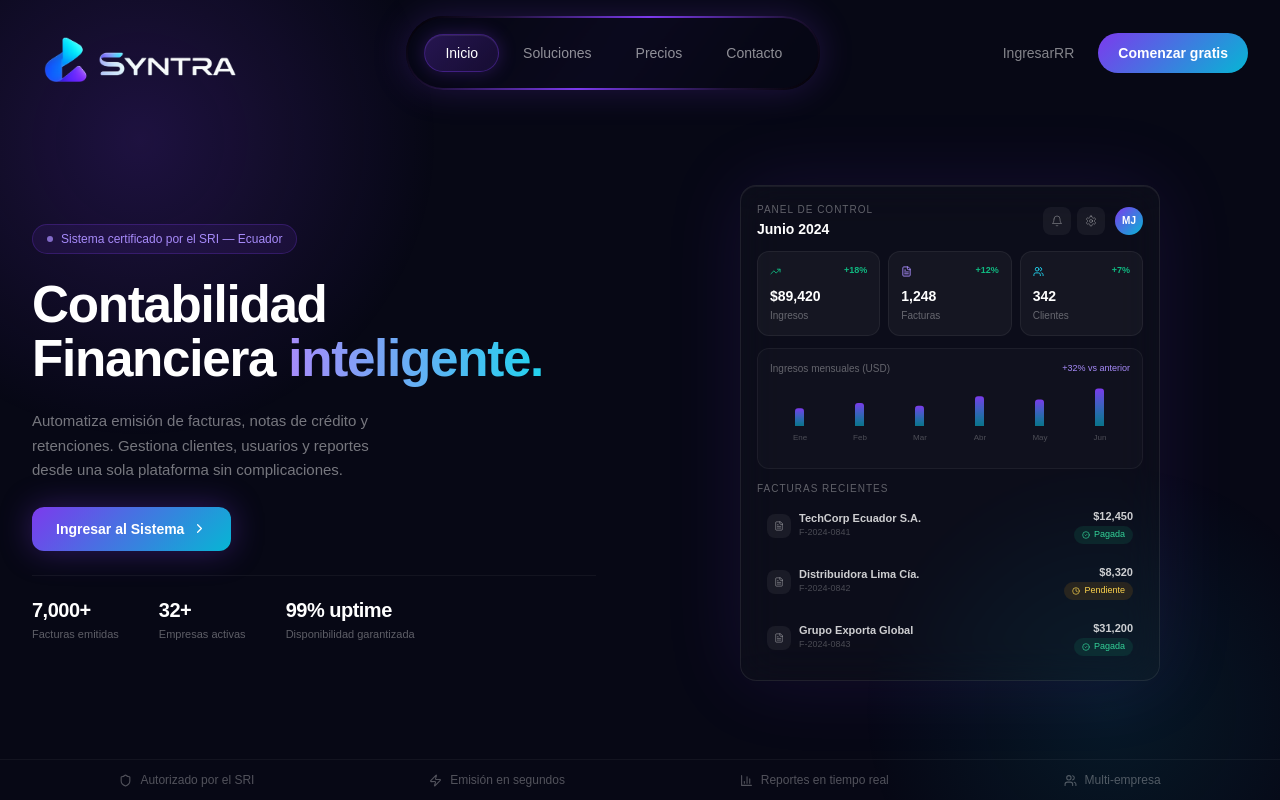
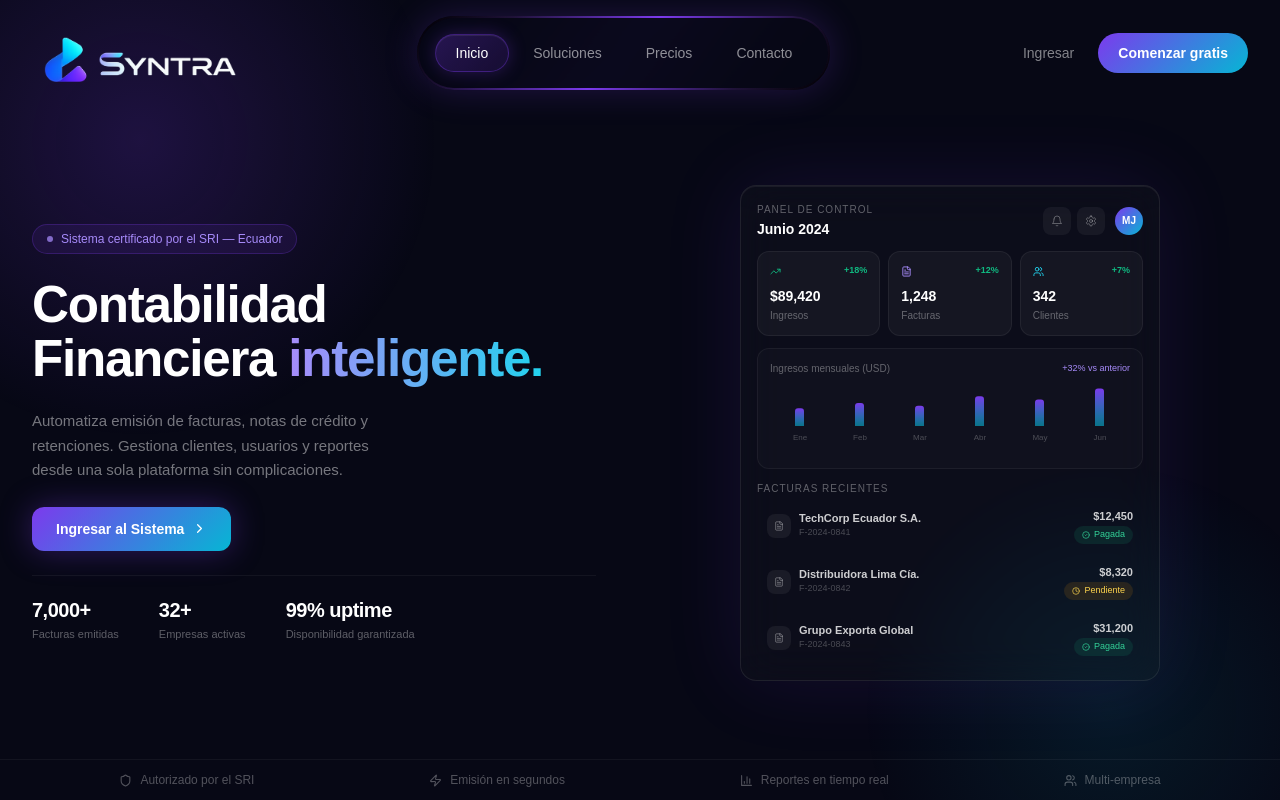
Before and after one commit to anstrunmaster/sama-core-frontend, a Next.js app: page /login in a window 1280 px wide. Built offline with nearby package versions, Linux system fonts and the light colour scheme.

Commit message:
Update Home.tsx

```diff
--- a/app/login/components/landing/Home.tsx
+++ b/app/login/components/landing/Home.tsx
@@ -93,7 +93,7 @@ export function Home({ onLogin }: { onLogin: () => void }) {
 </div>
         <div className="flex items-center gap-3">
           <button onClick={onLogin} className="text-sm text-white/50 hover:text-white transition-colors px-3 py-2">
-            IngresarRR
+            Ingresar
           </button>
           <button
             onClick={() => window.location.href = 'https://www.teusec.com/register'}
```
